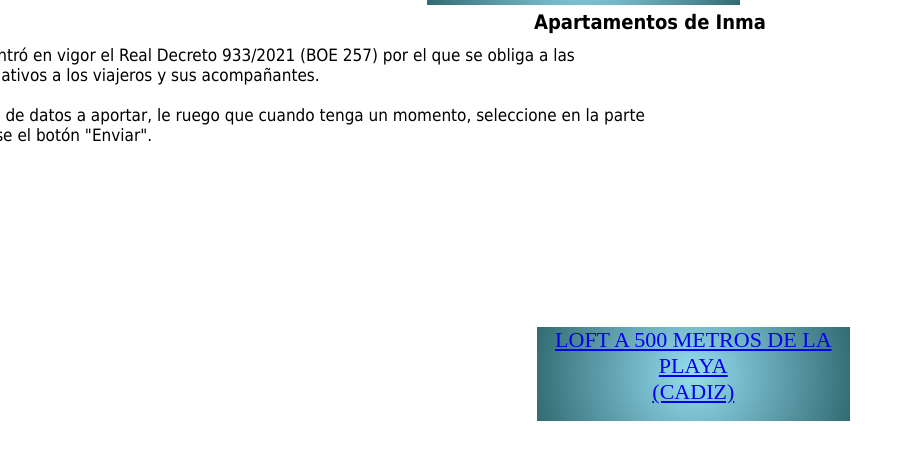
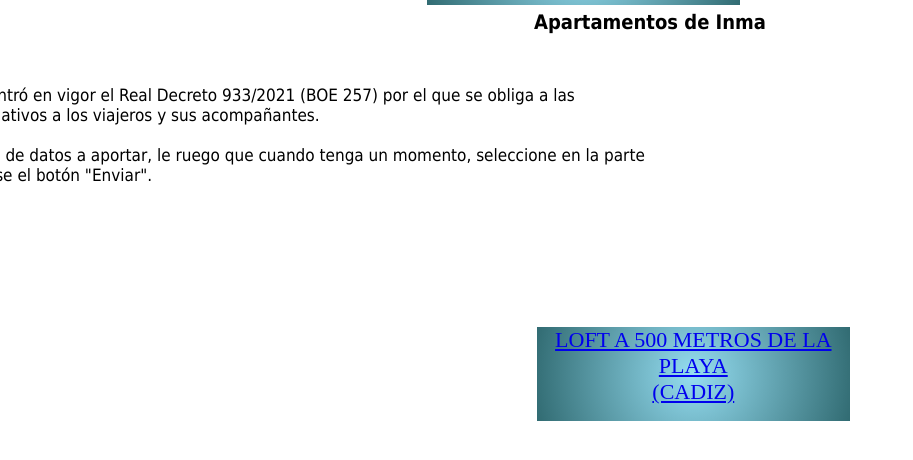
Before and after one commit to custodiomar/custodiomar.github.io, a plain HTML site: page index.html in a window 1280 px wide. Shown: the whole page, without its empty margins (0-913 px from the left). Drawn offline with Linux system fonts and the light colour scheme.

Commit message:
Update index.html

```diff
--- a/index.html
+++ b/index.html
@@ -65,7 +65,7 @@
       font-family: Tahoma;
       font-size: 17px;
       left: 50%;
-      top: 0px;
+      top: 40px;
       width: 100%;
       height: 50%;
       transform: translate(-100%, 0%);
```
